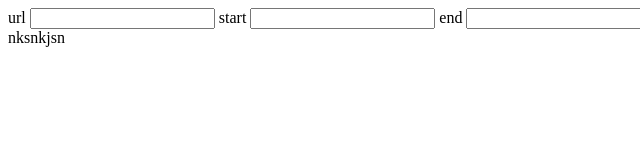
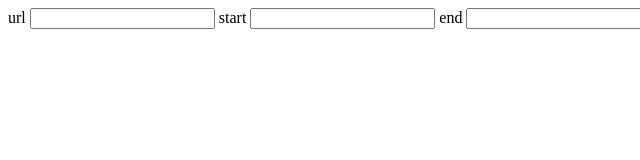
Before and after one commit to luke3296/youtubeLoop, a plain HTML site: page index.html in a window 1280 px wide. Shown: the full height of the page, 0-640 px from the left. Drawn offline with Linux system fonts and the light colour scheme.

Commit message:
Update index.html

```diff
--- a/index.html
+++ b/index.html
@@ -13,7 +13,6 @@
     <button id="setLoop" onclick="setLoopfn()">Set!</button>
     </form>
 
-    nksnkjsn
 
     <script src="script.js"></script>
   </body>
```
